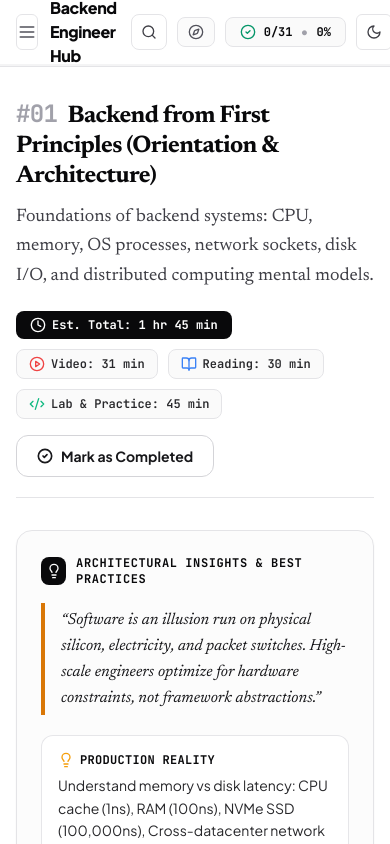
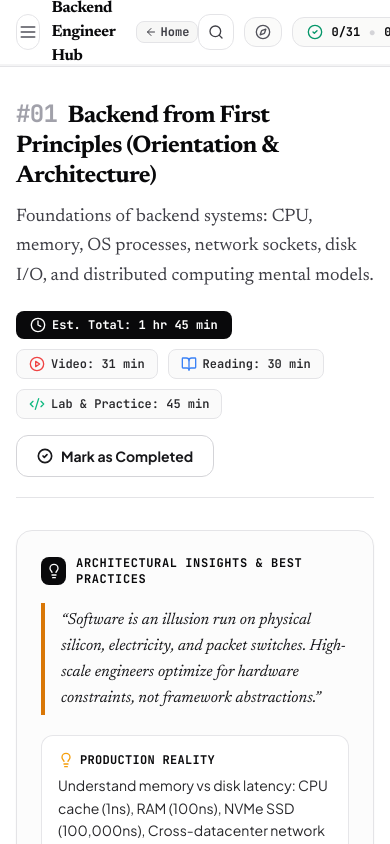
Before and after one commit to yared2124/Roadmap-Backend-Engineers, a Next.js app: page / in a window 390 px wide. Both pictures are taken after a click on the button "Roadmap". Built offline with nearby package versions, Linux system fonts and the light colour scheme.

Commit message:
style(header): harmonize warm dark styling and add mobile-accessible Home navigation

```diff
--- a/src/components/Header.tsx
+++ b/src/components/Header.tsx
@@ -43,37 +43,46 @@ export function Header({
   }, []);
 
   return (
-    <header className="shrink-0 z-40 w-full border-b border-zinc-200 bg-white/95 backdrop-blur-md dark:border-gray-700 dark:bg-[#111827]/95">
+    <header className="shrink-0 z-40 w-full border-b border-zinc-200 bg-white/95 backdrop-blur-md dark:border-[#2C2A26] dark:bg-[#141312]/95">
       <div className="mx-auto flex h-16 max-w-7xl items-center justify-between px-4 sm:px-6 lg:px-8">
         {/* Left: Brand & Mobile Menu */}
         <div className="flex items-center gap-3">
           <button
             onClick={onToggleSidebar}
-            className="flex h-9 w-9 items-center justify-center rounded-md border border-zinc-200 text-zinc-600 hover:bg-zinc-100 dark:border-gray-700 dark:text-gray-400 dark:hover:bg-gray-750 lg:hidden"
+            className="flex h-9 w-9 items-center justify-center rounded-xl border border-zinc-200 text-zinc-600 hover:bg-zinc-100 dark:border-[#2C2A26] dark:text-[#D5CFBF] dark:hover:bg-[#1F1E1B] lg:hidden"
             aria-label="Toggle Sidebar"
           >
             {isSidebarOpen ? <X className="h-5 w-5" /> : <Menu className="h-5 w-5" />}
           </button>
 
           <div className="flex items-center gap-2.5">
-
             <div>
               <div className="flex items-center gap-2">
-                <span className="font-extrabold tracking-tight text-zinc-950 dark:text-white text-base sm:text-lg">
-                  Backend Engineer Hub
-                </span>
+                {onBackToPortfolio ? (
+                  <button
+                    onClick={onBackToPortfolio}
+                    className="font-serif font-bold tracking-tight text-zinc-950 dark:text-[#F3EFE6] text-base sm:text-lg hover:opacity-85 transition-opacity text-left"
+                    title="Return to Home"
+                  >
+                    Backend Engineer Hub
+                  </button>
+                ) : (
+                  <span className="font-serif font-bold tracking-tight text-zinc-950 dark:text-[#F3EFE6] text-base sm:text-lg">
+                    Backend Engineer Hub
+                  </span>
+                )}
                 {onBackToPortfolio && (
                   <button
                     onClick={onBackToPortfolio}
-                    className="hidden sm:inline-flex items-center gap-1.5 rounded-lg border border-zinc-200 bg-zinc-100/80 px-2.5 py-1 text-xs font-bold text-zinc-700 hover:bg-zinc-200 dark:border-gray-700 dark:bg-gray-800 dark:text-gray-300 dark:hover:bg-gray-700 transition-colors shadow-2xs"
-                    title="Return to Portfolio Homepage"
+                    className="inline-flex items-center gap-1 rounded-lg border border-zinc-200 bg-stone-100/80 px-2 py-0.5 text-xs font-mono font-bold text-zinc-700 hover:bg-stone-200 dark:border-[#2C2A26] dark:bg-[#1E1D1A] dark:text-[#D5CFBF] dark:hover:bg-[#25231F] transition-colors shadow-2xs"
+                    title="Return to Home"
                   >
-                    <ArrowLeft className="h-3.5 w-3.5" />
-                    <span>Overview</span>
+                    <ArrowLeft className="h-3 w-3" />
+                    <span>Home</span>
                   </button>
                 )}
               </div>
-              <p className="hidden md:block text-xs font-semibold text-zinc-500 dark:text-gray-400">
+              <p className="hidden md:block text-xs font-mono font-medium text-zinc-500 dark:text-[#8E887B]">
                 Principal Engineer Roadmap
               </p>
             </div>
@@ -85,14 +94,14 @@ export function Header({
           <button
             onClick={onOpenCommandPalette}
             type="button"
-            className="group flex w-full items-center justify-between rounded-xl border border-zinc-200 bg-zinc-50/80 px-4 py-2 text-xs sm:text-[13px] font-medium text-zinc-600 hover:border-zinc-400 hover:bg-white dark:border-gray-700 dark:bg-gray-900/80 dark:text-gray-300 dark:hover:border-gray-600 dark:hover:bg-gray-750 transition-all shadow-2xs"
+            className="group flex w-full items-center justify-between rounded-xl border border-zinc-200 bg-stone-50/80 px-4 py-2 text-xs sm:text-[13px] font-medium text-zinc-600 hover:border-zinc-400 hover:bg-white dark:border-[#2C2A26] dark:bg-[#1A1917] dark:text-[#A19B8F] dark:hover:border-[#3D3A34] dark:hover:bg-[#201F1B] transition-all shadow-2xs"
           >
             <div className="flex items-center gap-2.5">
-              <Search className="h-4 w-4 text-zinc-400 group-hover:text-zinc-700 dark:group-hover:text-zinc-200 transition-colors" />
+              <Search className="h-4 w-4 text-zinc-400 group-hover:text-zinc-700 dark:group-hover:text-[#F3EFE6] transition-colors" />
               <span>Quick search topics, capstones, books...</span>
             </div>
             <div className="flex items-center gap-1">
-              <kbd className="inline-flex items-center rounded-md border border-zinc-200 bg-zinc-100 px-2 py-0.5 font-mono text-[10.5px] font-bold text-zinc-700 dark:border-gray-600 dark:bg-gray-700 dark:text-gray-300">
+              <kbd className="inline-flex items-center rounded-md border border-zinc-200 bg-zinc-100 px-2 py-0.5 font-mono text-[10.5px] font-bold text-zinc-700 dark:border-[#35332D] dark:bg-[#25231F] dark:text-[#D5CFBF]">
                 {isMac ? "⌘K" : "Ctrl K"}
               </kbd>
             </div>
@@ -104,7 +113,7 @@ export function Header({
           {/* Mobile search trigger */}
           <button
             onClick={onOpenCommandPalette}
-            className="flex h-9 w-9 items-center justify-center rounded-lg border border-zinc-200 text-zinc-700 hover:bg-zinc-100 dark:border-gray-700 dark:text-gray-300 dark:hover:bg-gray-750 transition-colors md:hidden"
+            className="flex h-9 w-9 items-center justify-center rounded-xl border border-zinc-200 text-zinc-700 hover:bg-zinc-100 dark:border-[#2C2A26] dark:text-[#EDE8DF] dark:hover:bg-[#1F1E1B] transition-colors md:hidden"
             aria-label="Open Command Palette"
             title="Search (Ctrl + K)"
           >
@@ -114,21 +123,21 @@ export function Header({
           {/* Student Orientation & Strategy Guide Button */}
           <button
             onClick={onOpenGuide}
-            className="flex items-center gap-1.5 rounded-lg border border-zinc-200 bg-zinc-50/80 px-2.5 sm:px-3 py-1.5 text-xs font-bold text-zinc-800 dark:border-gray-700 dark:bg-gray-800/80 dark:text-gray-200 hover:bg-zinc-100 dark:hover:bg-gray-700 transition-all shadow-2xs group"
+            className="flex items-center gap-1.5 rounded-xl border border-zinc-200 bg-stone-50/80 px-2.5 sm:px-3 py-1.5 text-xs font-mono font-bold text-zinc-800 dark:border-[#2C2A26] dark:bg-[#1A1917] dark:text-[#D5CFBF] hover:bg-stone-100 dark:hover:bg-[#22211E] transition-all shadow-2xs group"
             title="Roadmap Orientation & Strategy Guide"
           >
-            <Compass className="h-4 w-4 text-zinc-600 dark:text-gray-400 transition-transform group-hover:rotate-45" />
+            <Compass className="h-4 w-4 text-zinc-600 dark:text-[#A19B8F] transition-transform group-hover:rotate-45" />
             <span className="hidden sm:inline">Guide</span>
           </button>
 
           {/* Progress Pill */}
-          <div className="flex items-center gap-2 rounded-lg border border-zinc-200 bg-zinc-50/90 px-3.5 py-1.5 text-xs sm:text-sm font-semibold dark:border-gray-700 dark:bg-gray-800/80 shadow-2xs">
+          <div className="flex items-center gap-2 rounded-xl border border-zinc-200 bg-stone-50/90 px-3.5 py-1.5 text-xs sm:text-sm font-semibold dark:border-[#2C2A26] dark:bg-[#1A1917] shadow-2xs">
             <CheckCircle2 className="h-4 w-4 text-emerald-600 dark:text-emerald-400" />
-            <span className="font-mono font-bold text-zinc-950 dark:text-white">
+            <span className="font-mono font-bold text-zinc-950 dark:text-[#F3EFE6]">
               {completedCount}/{totalTopics}
             </span>
-            <span className="text-zinc-400 dark:text-zinc-600 font-bold">•</span>
-            <span className="font-mono font-extrabold text-zinc-950 dark:text-white">
+            <span className="text-zinc-300 dark:text-zinc-700 font-bold">•</span>
+            <span className="font-mono font-extrabold text-zinc-950 dark:text-[#F3EFE6]">
               {overallPercentage}%
             </span>
           </div>
@@ -136,7 +145,7 @@ export function Header({
           {/* Keyboard Shortcuts Trigger Button */}
           <button
             onClick={onOpenShortcuts}
-            className="hidden sm:flex h-9 w-9 items-center justify-center rounded-md border border-zinc-200 text-zinc-700 hover:bg-zinc-100 dark:border-gray-700 dark:text-gray-300 dark:hover:bg-gray-750 transition-colors"
+            className="hidden sm:flex h-9 w-9 items-center justify-center rounded-xl border border-zinc-200 text-zinc-700 hover:bg-zinc-100 dark:border-[#2C2A26] dark:text-[#EDE8DF] dark:hover:bg-[#1F1E1B] transition-colors"
             title="Keyboard Shortcuts (?)"
             aria-label="View Keyboard Shortcuts"
           >
@@ -146,7 +155,7 @@ export function Header({
           {/* Theme Toggle Button */}
           <button
             onClick={onToggleTheme}
-            className="flex h-9 w-9 items-center justify-center rounded-md border border-zinc-200 text-zinc-700 hover:bg-zinc-100 dark:border-gray-700 dark:text-gray-300 dark:hover:bg-gray-750 transition-colors"
+            className="flex h-9 w-9 items-center justify-center rounded-xl border border-zinc-200 text-zinc-700 hover:bg-zinc-100 dark:border-[#2C2A26] dark:text-[#EDE8DF] dark:hover:bg-[#1F1E1B] transition-colors"
             title={isDark ? "Switch to Light Mode (T)" : "Switch to Dark Mode (T)"}
             aria-label="Toggle Theme"
           >
@@ -156,9 +165,9 @@ export function Header({
       </div>
 
       {/* Linear Progress Bar below header */}
-      <div className="h-[2px] w-full bg-zinc-100 dark:bg-gray-800 overflow-hidden">
+      <div className="h-[2px] w-full bg-zinc-100 dark:bg-[#201F1B] overflow-hidden">
         <div
-          className="h-full bg-black dark:bg-white transition-all duration-500 ease-out"
+          className="h-full bg-black dark:bg-[#F3EFE6] transition-all duration-500 ease-out"
           style={{ width: `${overallPercentage}%` }}
         />
       </div>
```
